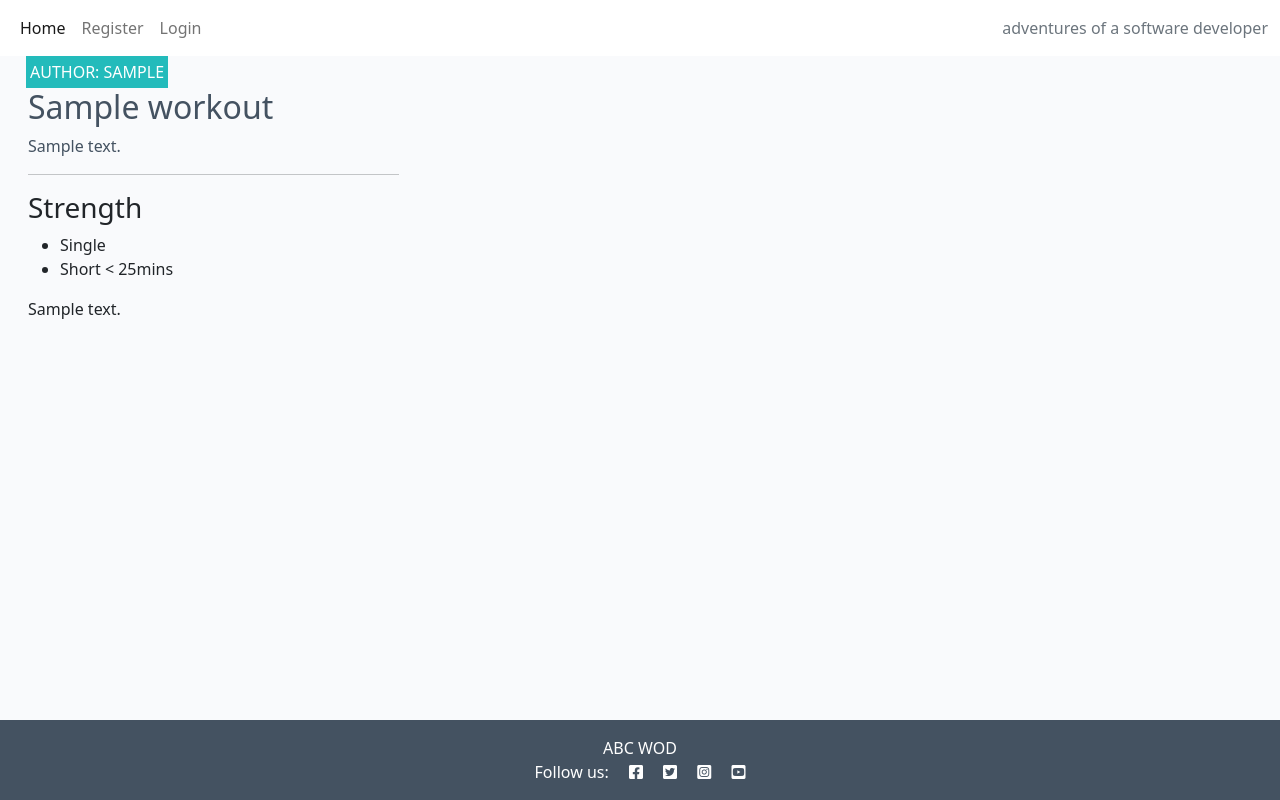
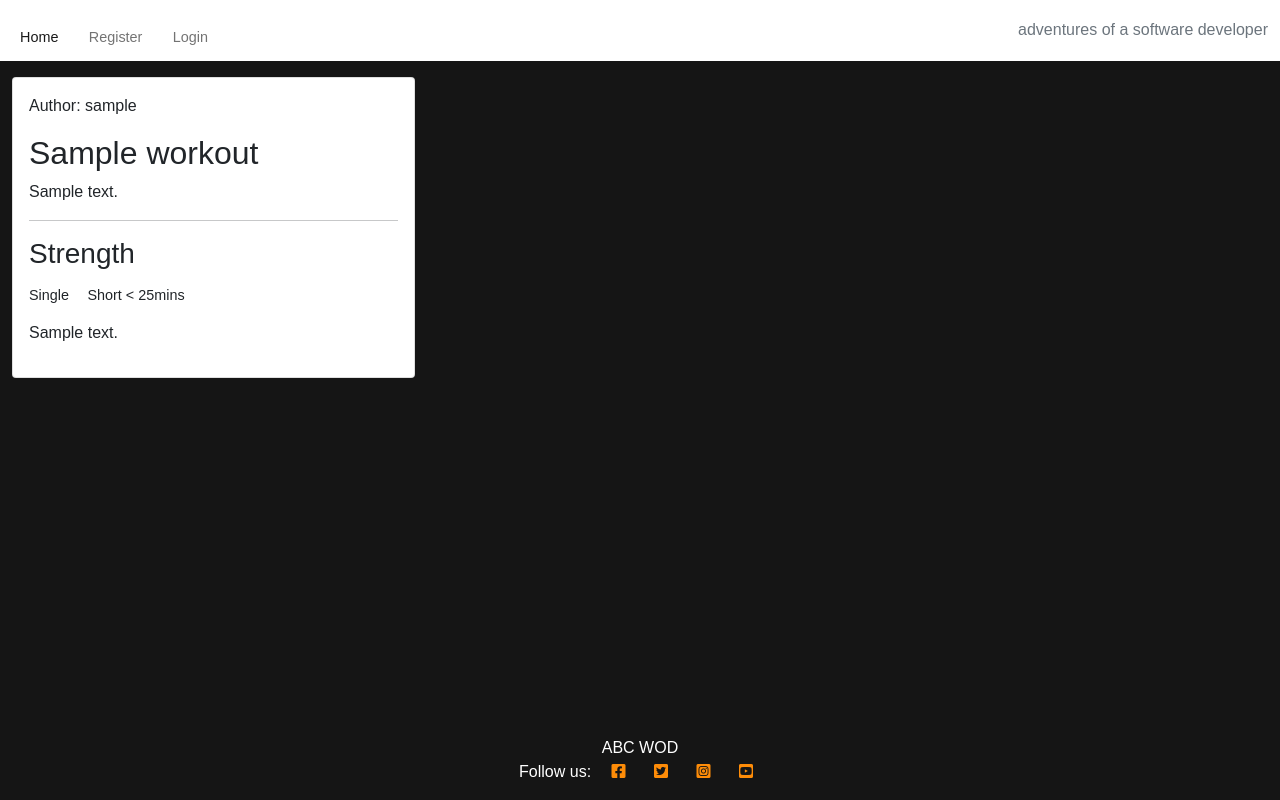
Before and after one commit to CeciliaSwe/portfolio-4th, a Django app: page / in a window 1280 px wide. Run offline with Django 3.2, Linux system fonts and the light colour scheme; tables that the repository leaves empty hold one stand-in row (values such as "Sample post").

Commit message:
Refine styling for index html

```diff
--- a/static/css/style.css
+++ b/static/css/style.css
@@ -1,6 +1,67 @@
 body {
-    background-color: #F9FAFC;
+    background-color: #151515 ;
+    font-family: 'Murecho', sans-serif;
 }
+
+.workout-card {
+    background-color: #29292b;
+    color: #fff;
+}
+
+ul {
+    list-style: none;
+    margin: 1em 0 1em;
+    padding: 0;
+    font-size: 0.9em;
+    font-weight: 100;
+
+}
+
+li {
+    display: inline-block;
+    line-height: 1em;
+    margin-right: 1em;
+
+}
+
+a {
+    text-decoration: none;
+    color: inherit;
+}
+
+i {
+    color: #fe8c08;
+    margin-right: 0.5em;
+}
+
+
+
+.equipment-outer {
+    margin: 1em 0 1em;
+}
+
+.equipment {
+    margin-right: 0.5em;
+}
+
+.btn {
+    position: absolute;
+    bottom: -10px;
+    right: -10px;
+    border: none;
+    outline: none;
+    display: flex;
+    align-items: center;
+    background-color: #fe8c08;
+    color: $primary-color;
+    padding: 0.5rem 1rem;
+    font-size: 1rem;
+    text-transform: uppercase;
+    border-radius: $border-radius;
+    cursor: pointer;
+    box-shadow: 0 10px 20px rgba(0, 0, 0, 0.294);
+
+
 
 .brand {
     font-family: Lato, sans-serif;
```
